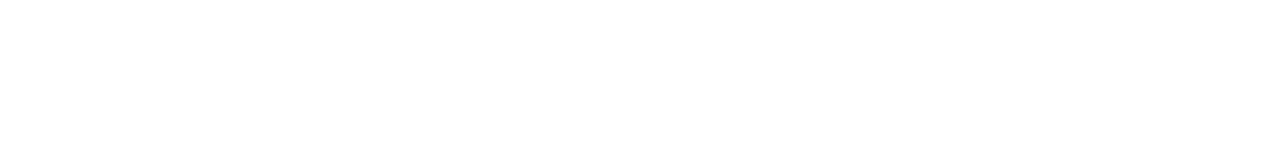
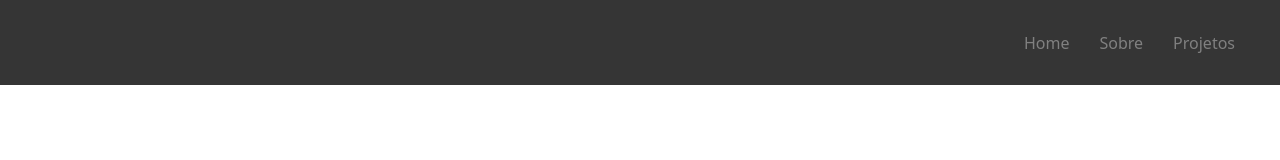
Before and after one commit to LeoMedeirosss/Project-Portfolio, a plain HTML site: page home.html in a window 1280 px wide. Drawn offline with Linux system fonts and the light colour scheme.

Commit message:
start of header

```diff
--- a/home.html
+++ b/home.html
@@ -3,13 +3,29 @@
 <head>
     <meta charset="UTF-8">
     <meta name="viewport" content="width=device-width, initial-scale=1.0">
-    <link rel="stylesheet" href="style.css">
+    <link rel="stylesheet" href="styles.css">
     <title>Portifólio</title>
 </head>
 
 <body>
 
 
+    <header>
+        <nav class="nav">
+            <ul class="nav-list">
+                <li>
+                    <a href="">Home</a>
+                </li>
+                <li>
+                    <a href="">Sobre</a>
+                </li>
+                <li>
+                    <a href="">Projetos</a>
+                </li>
+            </ul>
+        </nav>
+    </header>
+
 
 </body>
 
--- /dev/null
+++ b/styles.css
@@ -0,0 +1,38 @@
+*{
+    padding: 0;
+    margin: 0;
+    outline: 0;
+    box-sizing: border-box;
+}
+
+
+body{
+    font-family: system-ui, -apple-system, BlinkMacSystemFont, 'Segoe UI', Roboto, Oxygen, Ubuntu, Cantarell, 'Open Sans', 'Helvetica Neue', sans-serif;
+}
+
+.nav{
+    background-color: #353535;
+    height: 85px;
+    width: 100%;
+    display: flex;
+    justify-content: flex-end;
+}
+
+.nav-list{
+    display: flex;
+    align-items: center;
+    list-style: none;
+    margin-right: 30px;
+}
+
+.nav-list a{
+    text-decoration: none;
+    color: gray;
+    padding: 15px;
+
+}
+
+.nav-list a:hover{
+    color: white;
+    font-size: 18px;
+}
```
Also changed, not shown: style.css (deleted).
